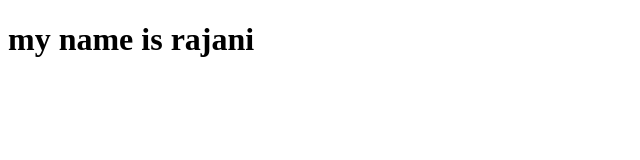
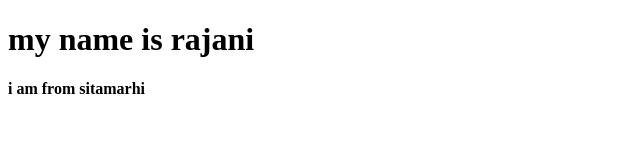
Before and after one commit to Rajani9234/git-demo, a plain HTML site: page inde.html in a window 1280 px wide. Shown: the whole page, without its empty margins (0-640 px from the left). Drawn offline with Linux system fonts and the light colour scheme.

Commit message:
first- commit

```diff
--- a/inde.html
+++ b/inde.html
@@ -6,6 +6,7 @@
     <title>Document</title>
 </head>
 <body> <h1> my name is rajani </h1>
+    <b>i am from sitamarhi</b>
 
 </body>
 </html>
```
